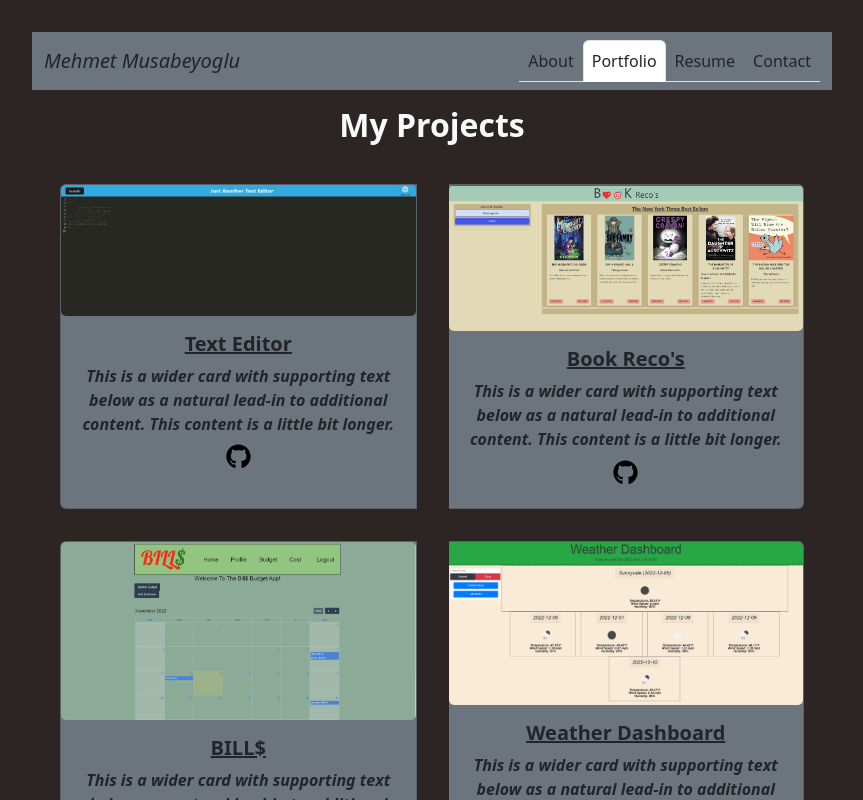
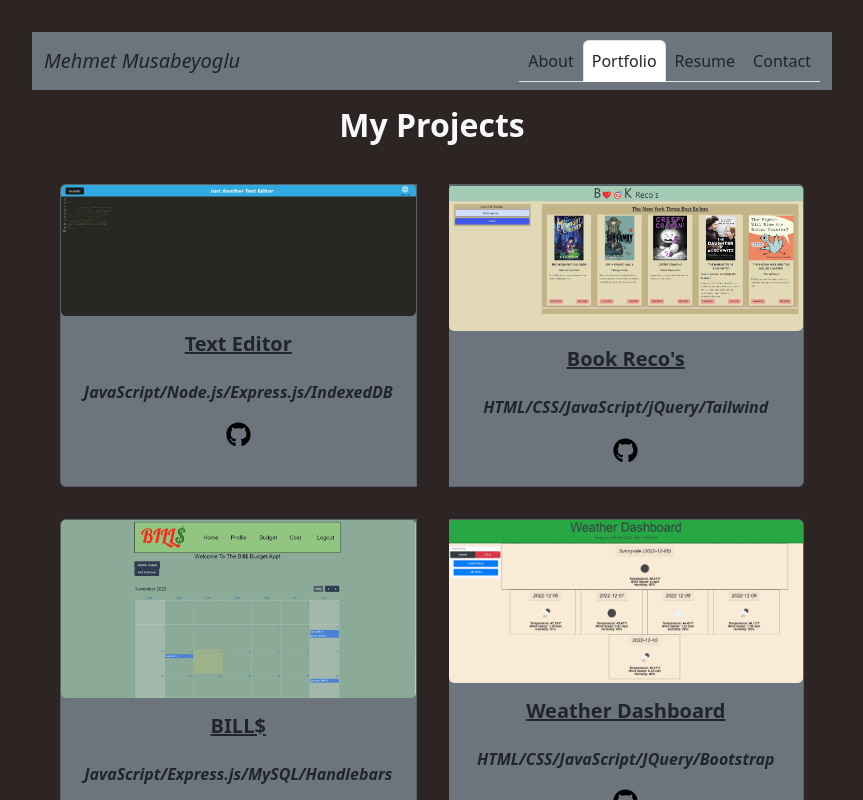
Before and after one commit to MehmetMusabeyoglu/React-Portfolio, a React (Create React App) app: page / in a window 1280 px wide. Both pictures are taken after a click on the button "Portfolio". Shown: the top 800 px of the page, without its empty margins (208-1071 px from the left). Built offline with nearby package versions, Linux system fonts and the light colour scheme.

Commit message:
Edited portfolio cards

```diff
--- a/src/components/pages/Portfolio.js
+++ b/src/components/pages/Portfolio.js
@@ -54,11 +54,10 @@ function Portfolio() {
                         <Card.Img src={TextEditor} alt="Card image" />
                         <Card.Body>
                             <Card.Title className="text-dark"><b> <a className="text-dark" href={projects[0].deployed_url}>{projects[0].title}</a></b> </Card.Title>
-                            <Card.Text className="text-dark">
-                                <b><em>This is a wider card with supporting text below as a natural lead-in
-                                    to additional content. This content is a little bit longer.</em></b>
+                            <Card.Text className="text-dark pt-3">
+                                <b><em>JavaScript/Node.js/Express.js/IndexedDB</em></b>
                                 <a
-                                    className="btn justify-content-md-center mx-1"
+                                    className="btn justify-content-md-center pt-3 mx-1"
                                     href={projects[0].github_url}
                                     target="_blank"
                                     rel="noreferrer"
@@ -74,11 +73,10 @@ function Portfolio() {
                         <Card.Img src={BookReco} alt="Card image" />
                         <Card.Body>
                             <Card.Title className="text-dark"><b> <a className="text-dark" href={projects[1].deployed_url}>{projects[1].title}</a></b> </Card.Title>
-                            <Card.Text className="text-dark">
-                                <b><em>This is a wider card with supporting text below as a natural lead-in
-                                    to additional content. This content is a little bit longer.</em></b>
+                            <Card.Text className="text-dark  pt-3">
+                                <b><em>HTML/CSS/JavaScript/jQuery/Tailwind</em></b>
                                 <a
-                                    className="btn justify-content-md-center mx-1"
+                                    className="btn justify-content-md-center pt-3 mx-1"
                                     href={projects[1].github_url}
                                     target="_blank"
                                     rel="noreferrer"
@@ -96,11 +94,10 @@ function Portfolio() {
                         <Card.Img src={BILL$} alt="Card image" />
                         <Card.Body>
                             <Card.Title className="text-dark"><b> <a className="text-dark" href={projects[2].deployed_url}>{projects[2].title}</a></b> </Card.Title>
-                            <Card.Text className="text-dark">
-                                <b><em>This is a wider card with supporting text below as a natural lead-in
-                                    to additional content. This content is a little bit longer.</em></b>
+                            <Card.Text className="text-dark pt-3">
+                                <b><em>JavaScript/Express.js/MySQL/Handlebars</em></b>
                                 <a
-                                    className="btn justify-content-md-center mx-1"
+                                    className="btn justify-content-md-center pt-3 mx-1"
                                     href={projects[2].github_url}
                                     target="_blank"
                                     rel="noreferrer"
@@ -116,11 +113,10 @@ function Portfolio() {
                         <Card.Img src={WeatherDashboard} alt="Card image" />
                         <Card.Body>
                             <Card.Title className="text-dark"><b> <a className="text-dark" href={projects[3].deployed_url}>{projects[3].title}</a></b> </Card.Title>
-                            <Card.Text className="text-dark">
-                                <b><em>This is a wider card with supporting text below as a natural lead-in
-                                    to additional content. This content is a little bit longer.</em></b>
+                            <Card.Text className="text-dark pt-3">
+                                <b><em>HTML/CSS/JavaScript/JQuery/Bootstrap</em></b>
                                 <a
-                                    className="btn justify-content-md-center mx-1"
+                                    className="btn justify-content-md-center pt-3 mx-1"
                                     href={projects[3].github_url}
                                     target="_blank"
                                     rel="noreferrer"
@@ -138,11 +134,10 @@ function Portfolio() {
                         <Card.Img src={NoteTaker} alt="Card image" />
                         <Card.Body>
                             <Card.Title className="text-dark"><b> <a className="text-dark" href={projects[4].deployed_url}>{projects[4].title}</a></b> </Card.Title>
-                            <Card.Text className="text-dark">
-                                <b><em>This is a wider card with supporting text below as a natural lead-in
-                                    to additional content. This content is a little bit longer.</em></b>
+                            <Card.Text className="text-dark pt-3">
+                                <b><em>HTML/CSS/JavaScript/Node.js/Bootstrap</em></b>
                                 <a
-                                    className="btn justify-content-md-center mx-1"
+                                    className="btn justify-content-md-center pt-3 mx-1"
                                     href={projects[4].github_url}
                                     target="_blank"
                                     rel="noreferrer"
@@ -158,11 +153,10 @@ function Portfolio() {
                         <Card.Img src={CodingQuiz} alt="Card image" />
                         <Card.Body>
                             <Card.Title className="text-dark"><b> <a className="text-dark" href={projects[5].deployed_url}>{projects[5].title}</a></b> </Card.Title>
-                            <Card.Text className="text-dark">
-                                <b><em>This is a wider card with supporting text below as a natural lead-in
-                                    to additional content. This content is a little bit longer.</em></b>
+                            <Card.Text className="text-dark pt-3">
+                                <b><em>HTML/CSS/JavaScript/Node.js/Bootstrap</em></b>
                                 <a
-                                    className="btn justify-content-md-center mx-1"
+                                    className="btn justify-content-md-center pt-3 mx-1"
                                     href={projects[5].github_url}
                                     target="_blank"
                                     rel="noreferrer"
```
Also changed, not shown: 1 other file (tests, documents, lock files or other folders).
